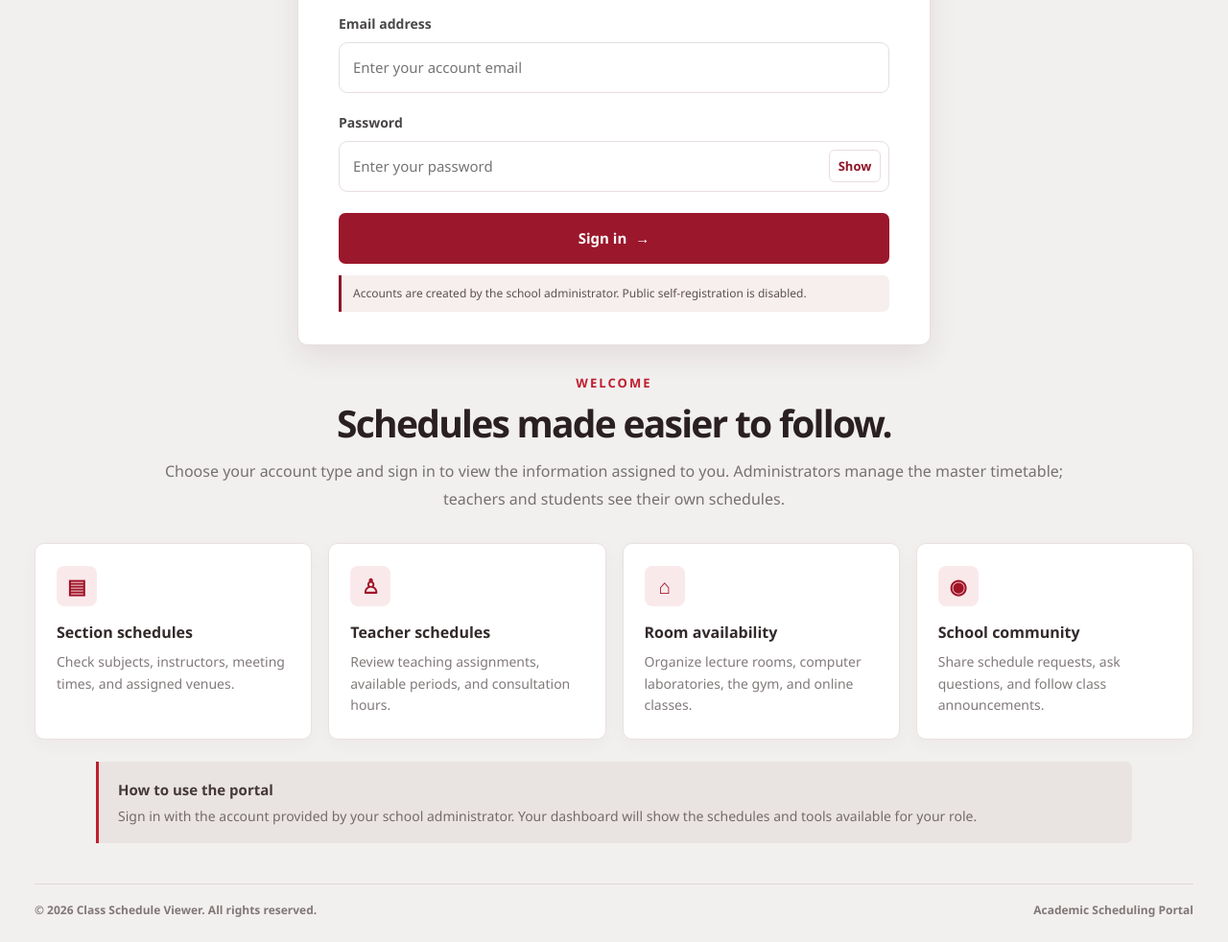
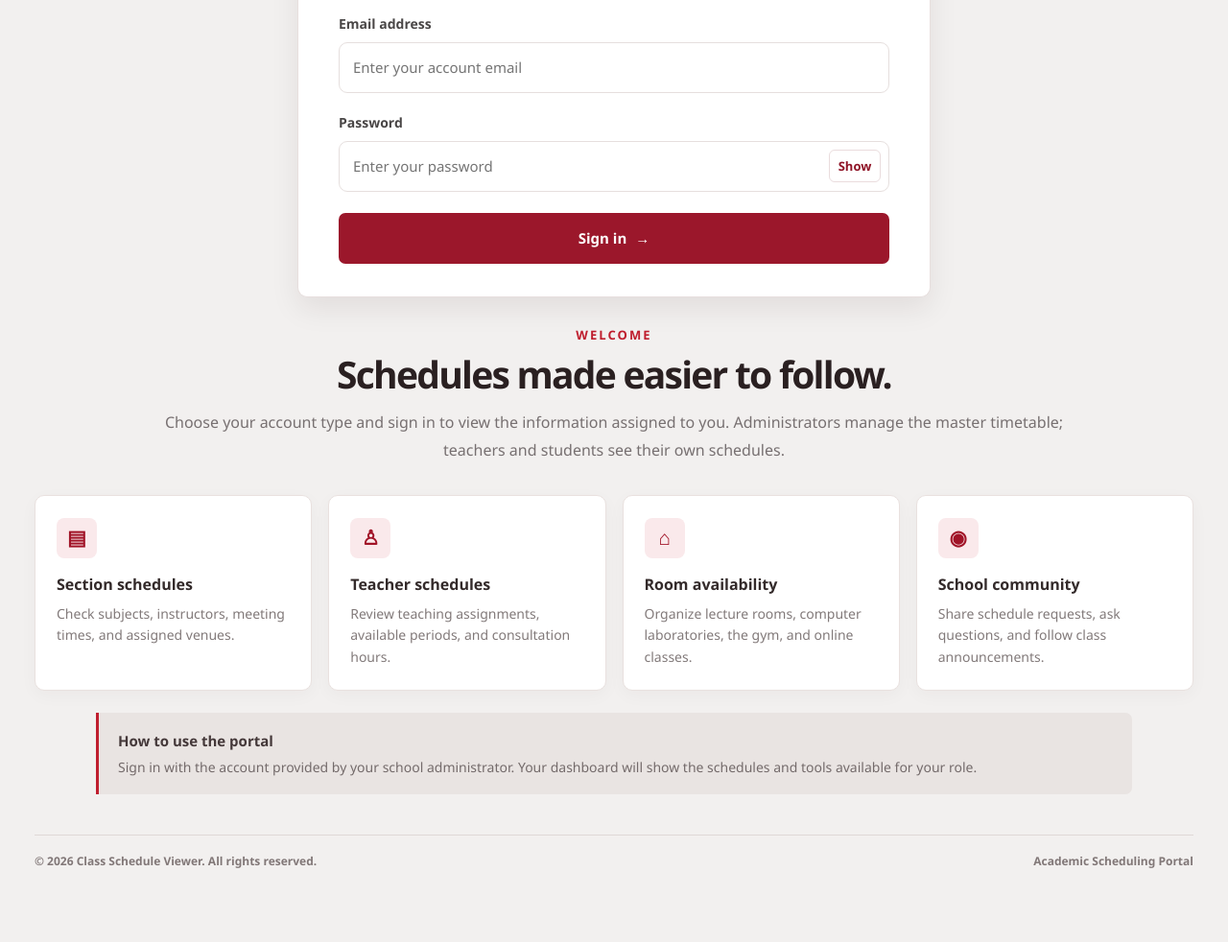
Before and after one commit to cielovincentortiz/class-scheduling-system, a plain HTML site: page index.html in a window 1280 px wide. Shown: the part 754-1736 px from the top of the page at 96% size. After the commit the page ends 1685 px from the top, so only its background shows below. Drawn offline with nearby package versions, Linux system fonts and the light colour scheme.

Commit message:
Remove account registration note from index.html
Removed note about account registration process.

```diff
--- a/index.html
+++ b/index.html
@@ -103,7 +103,6 @@
             </div>
             <button class="btn btn-primary btn-full" type="submit">Sign in <span aria-hidden="true">→</span></button>
           </form>
-          <p class="account-registration-note">Accounts are created by the school administrator. Public self-registration is disabled.</p>
           <div id="cloudStatusMessage" class="cloud-status-message" role="status" aria-live="polite"></div>
         </section>
       </section>
```
